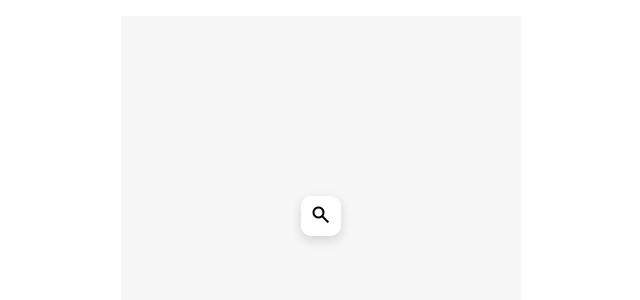
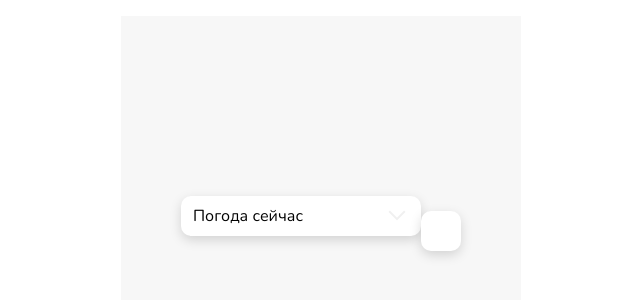
Before and after one commit to FrolovPavel/weather-vue, a Vue app: page / in a window 1280 px wide. Shown: the part 84-384 px from the top of the page, without its empty margins (319-959 px from the left). Built offline with nearby package versions, Linux system fonts and the light colour scheme.

Commit message:
select redy

```diff
--- a/src/App.vue
+++ b/src/App.vue
@@ -1,16 +1,31 @@
 <template>
     <div id="app">
-        <Button
-            icon="search"
+        <select-component
+            :options="selectOptionsWeather"
         />
+        <button-component class="test" @click="test = !test"></button-component>
     </div>
 </template>
 
 <script>
-    import Button from "./components/ui/Button";
+import ButtonComponent from "./components/ui/Button";
+import SelectComponent from "./components/ui/Select"
+import {mapState} from 'vuex'
     export default {
+        data: () => ({
+            test: false,
+        }),
         components: {
-            Button
+            ButtonComponent,
+            SelectComponent
+        },
+        computed: {
+            ...mapState({
+                selectOptionsWeather: state => state.selectOptionsWeather
+            })
+        },
+        mounted() {
+            console.log(this.selectOptionsWeather)
         }
     }
 </script>
@@ -26,4 +41,7 @@
     align-items: center;
     justify-content: center;
 }
+.test {
+    margin-top: 30px;
+}
 </style>
--- a/src/assets/scss/ui/button/button.scss
+++ b/src/assets/scss/ui/button/button.scss
@@ -5,10 +5,10 @@
   border-radius: $borderUi;
   box-shadow: $shadowMain;
   border: 0;
-  transition: .3s ease;
-  transition-property: transform, box-shadow;
+  transition: .3s ease box-shadow;
   cursor: pointer;
   position: relative;
+
   &:before {
     font-size: $iconFz;
     position: absolute;
@@ -19,10 +19,6 @@
 
   &:hover {
     box-shadow: $shadowHover;
-    transform: translateY(-1px);
   }
 
-  &:active {
-    transform: translateY(1px);
-  }
 }
--- a/src/assets/scss/ui/main-ui.scss
+++ b/src/assets/scss/ui/main-ui.scss
@@ -1 +1,2 @@
 @import "./src/assets/scss/ui/button/button";
+@import "./src/assets/scss/ui/select/select";
--- /dev/null
+++ b/src/assets/scss/ui/select/select.scss
@@ -0,0 +1,82 @@
+.select {
+  background-color: $white;
+  box-shadow: $shadowMain;
+  border-radius: $borderUi;
+  position: relative;
+  width: 240px;
+  height: 40px;
+  padding: 8px 12px;
+  box-sizing: border-box;
+  font-size: $smallFz;
+  line-height: $smallLh;
+  cursor: pointer;
+  user-select: none;
+  transition: .3s ease box-shadow;
+
+  &:before {
+    font-family: 'icon';
+    content: '\e900';
+    font-size: $iconFz;
+    color: $selectDivider;
+    position: absolute;
+    top: 8px;
+    right: 12px;
+    transition: .3s ease;
+    transition-property: transform, color;
+  }
+
+  &:hover {
+    box-shadow: $shadowHover;
+
+    .select__options {
+      box-shadow: $shadowHover;
+    }
+
+    &:before {
+      color: $dark;
+    }
+  }
+
+  &.active {
+    &:before {
+      transform: rotate(180deg);
+    }
+  }
+
+  &__options {
+    position: absolute;
+    top: 42px;
+    left: 0;
+    background-color: $white;
+    box-shadow: $shadowMain;
+    border-radius: $borderUi;
+    overflow-y: scroll;
+    height: 120px;
+    width: 100%;
+    box-sizing: border-box;
+    transition: .3s ease box-shadow;
+
+  }
+
+  &__option {
+    border-top: 1px solid $selectDivider;
+    width: 100%;
+    min-height: 40px;
+    padding: 8px 12px;
+    box-sizing: border-box;
+    transition: 0.3s ease background-color;
+
+    &:hover {
+      background-color: $selectHover;
+    }
+  }
+}
+
+//transition
+.option-enter-active, .option-leave-active  {
+  transition: height 150ms ease;
+}
+
+.option-enter, .option-leave-to {
+  height: 0px;
+}
--- a/src/components/ui/Button.vue
+++ b/src/components/ui/Button.vue
@@ -2,6 +2,7 @@
     <button
         class="btn"
         :class="setIcon"
+        @click="$emit('click')"
     >
         <slot></slot>
     </button>
@@ -9,7 +10,6 @@
 
 <script>
 export default {
-        name: "button-component",
     props: {
         icon: String
     },
@@ -20,7 +20,3 @@
     }
 }
 </script>
-
-<style>
-
-</style>
--- a/src/components/ui/Search.vue
+++ b/src/components/ui/Search.vue
@@ -1,5 +1,5 @@
 <template>
-
+    <div></div>
 </template>
 
 <script>
--- /dev/null
+++ b/src/components/ui/Select.vue
@@ -0,0 +1,50 @@
+<template>
+    <div class="select" :class="{'active': isShowOptions}" @click.stop="toggleOptions">
+        <div class="select__value">{{optionValue}}</div>
+        <transition name="option">
+            <div class="select__options" v-if="isShowOptions">
+                <div
+                        v-for="option in options"
+                        :key="option.id"
+                        class="select__option"
+                        @click.stop="setOptionValue(option)"
+                >
+                    {{option.name}}
+                </div>
+            </div>
+        </transition>
+    </div>
+</template>
+
+<script>
+export default {
+    data: () => ({
+        isShowOptions: false,
+        optionValue: null
+    }),
+    props: {
+        options: {
+            type: Array,
+            default() {
+                return []
+            }
+        }
+    },
+    methods: {
+        toggleOptions () {
+            this.isShowOptions = !this.isShowOptions
+        },
+        setOptionValue (option) {
+            this.optionValue = option.name
+            this.toggleOptions()
+        }
+    },
+    computed: {
+
+    },
+    mounted() {
+        this.optionValue = this.options[0].name
+    }
+
+}
+</script>
--- a/src/store/index.js
+++ b/src/store/index.js
@@ -5,6 +5,28 @@ Vue.use(Vuex)
 
 export default new Vuex.Store({
   state: {
+    selectOptionsWeather: [
+      {
+        id: 1,
+        name: 'Погода сейчас'
+      },
+      {
+        id: 3,
+        name: 'Погода на сегодня'
+      },
+      {
+        id: 4,
+        name: 'Погода погода на завтра'
+      },
+      {
+        id: 5,
+        name: 'Погода на 3 дня'
+      },
+      {
+        id: 6,
+        name: 'Погода на 5 дней'
+      }
+    ]
   },
   mutations: {
   },
```
Lines whose indentation alone changed are shown as unchanged.
